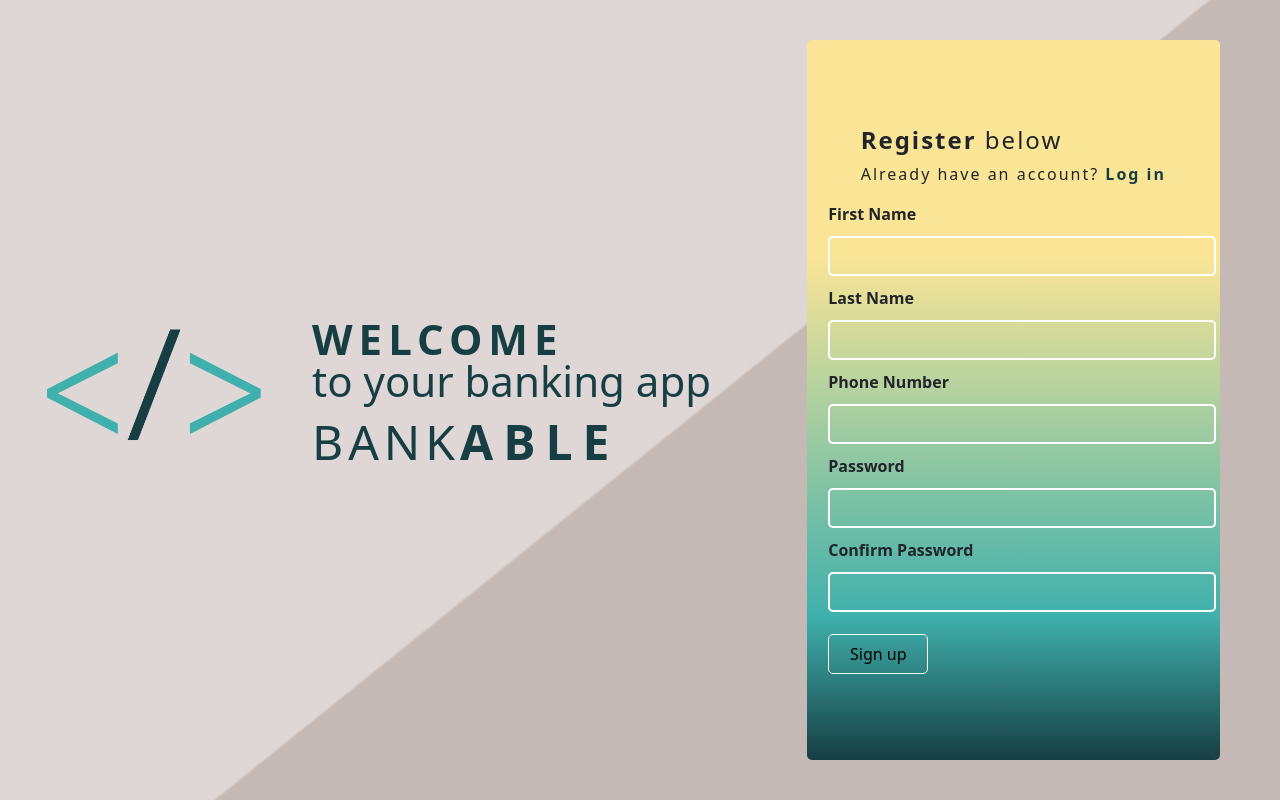
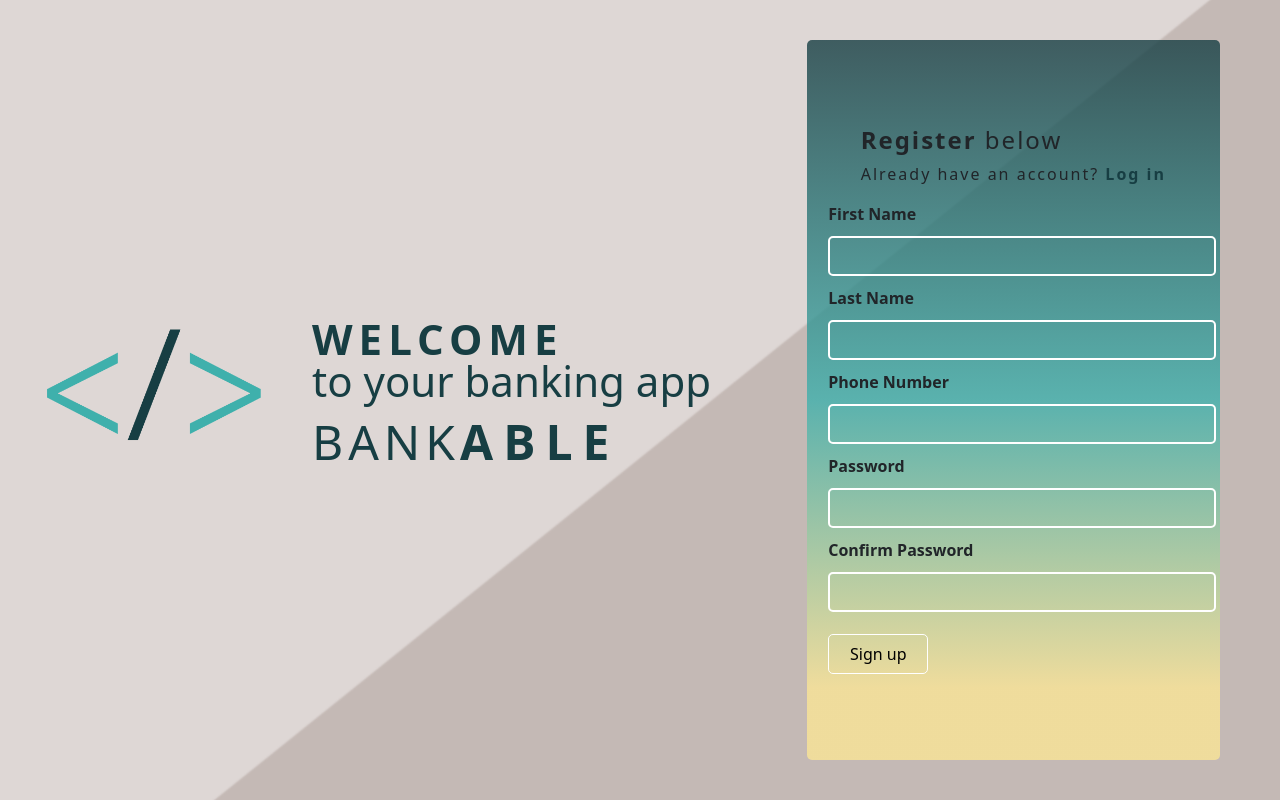
Before and after one commit to ellipsoid99/e-wallet, a React (Create React App) app in the folder client/: page /register in a window 1280 px wide. Built offline with nearby package versions, Linux system fonts and the light colour scheme.

Commit message:
design changes

```diff
--- a/client/src/components/layout/Layout.module.scss
+++ b/client/src/components/layout/Layout.module.scss
@@ -75,7 +75,7 @@
                 rgba(63, 176, 172, 0.5) 80%,
                 rgba(23, 62, 67, 0.5) 100%
             ),
-            url("http://localhost:3000/background.png"); /* W3C, IE 10+/ Edge, Firefox 16+, Chrome 26+, Opera 12+, Safari 7+ */
+            url("http://localhost:3000/background.png");
         background-size: cover;
         background-repeat: no-repeat;
     }
--- a/client/src/pages/auth/Auth.module.scss
+++ b/client/src/pages/auth/Auth.module.scss
@@ -23,10 +23,10 @@
     padding: 10rem 0;
     margin: 0 3rem;
     background: linear-gradient(
-        180deg,
-        rgba(250, 229, 150, 1) 30%,
-        rgba(63, 176, 172, 1) 80%,
-        rgba(23, 62, 67, 1) 100%
+        0deg,
+        rgba(250, 229, 150, 0.8) 10%,
+        rgba(63, 176, 172, 0.8) 50%,
+        rgba(23, 62, 67, 0.8) 100%
     );
     box-shadow: none;
     .header {
```
